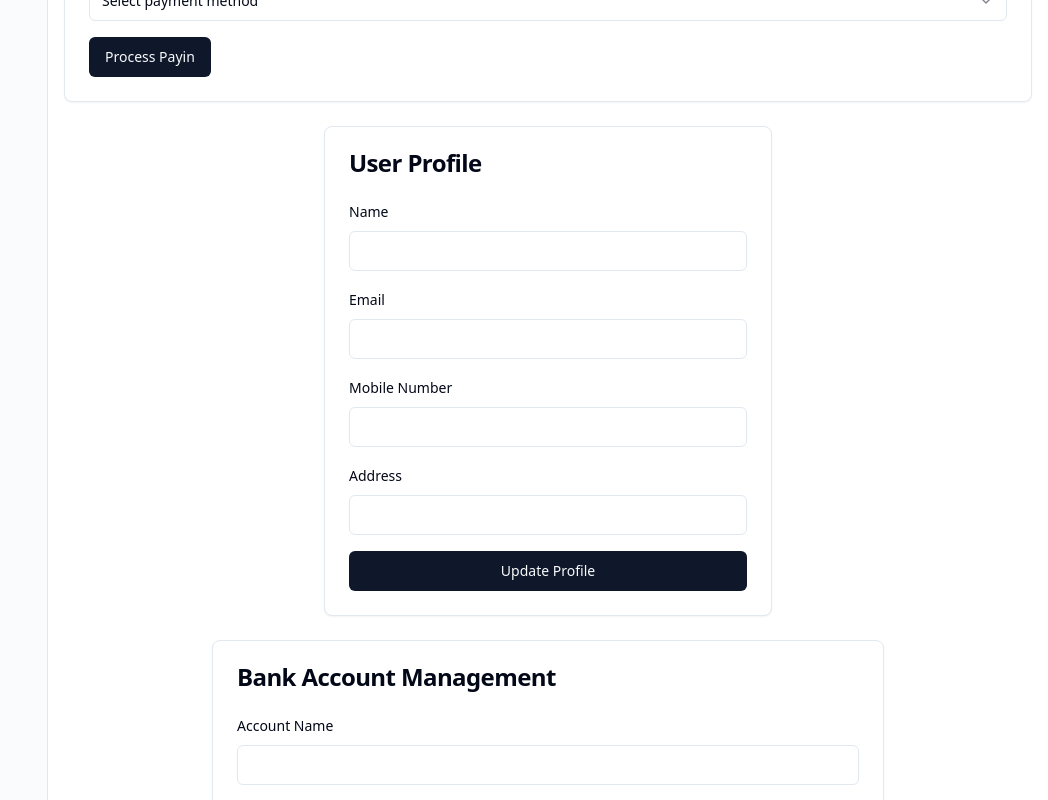
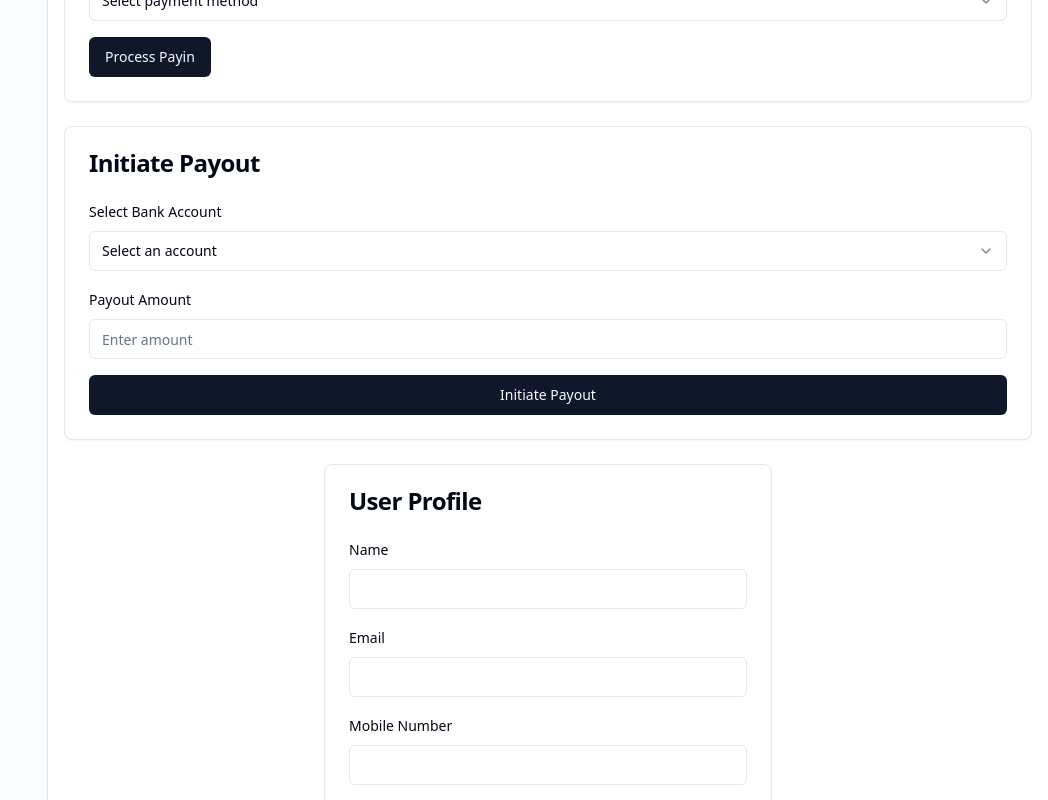
Before and after one commit to GPT-Engineer-App/nexuspay-ewallet, a React (Vite) app: page / in a window 1280 px wide. Shown: the part 840-1640 px from the top of the page, without its empty margins (232-1280 px from the left). Built offline with nearby package versions, Linux system fonts and the light colour scheme.

Commit message:
Add PayoutComponent with bank account selection and amount input

```diff
--- /dev/null
+++ b/src/components/PayoutComponent.jsx
@@ -0,0 +1,77 @@
+import React, { useState } from 'react';
+import { Card, CardContent, CardHeader, CardTitle } from "@/components/ui/card";
+import { Button } from "@/components/ui/button";
+import { Input } from "@/components/ui/input";
+import { Label } from "@/components/ui/label";
+import { Select, SelectContent, SelectItem, SelectTrigger, SelectValue } from "@/components/ui/select";
+import { useToast } from "@/components/ui/use-toast";
+
+const PayoutComponent = () => {
+  const [selectedAccount, setSelectedAccount] = useState('');
+  const [amount, setAmount] = useState('');
+  const { toast } = useToast();
+
+  // Mock data for saved bank accounts
+  const savedAccounts = [
+    { id: '1', name: 'Main Savings Account' },
+    { id: '2', name: 'Secondary Checking Account' },
+  ];
+
+  const handleAccountChange = (value) => {
+    setSelectedAccount(value);
+  };
+
+  const handleAmountChange = (e) => {
+    setAmount(e.target.value);
+  };
+
+  const handleSubmit = (e) => {
+    e.preventDefault();
+    // TODO: Implement payout logic and API call
+    console.log('Payout submitted:', { selectedAccount, amount });
+    toast({
+      title: "Payout Initiated",
+      description: `Payout of $${amount} to account ${selectedAccount} has been initiated.`,
+    });
+  };
+
+  return (
+    <Card>
+      <CardHeader>
+        <CardTitle>Initiate Payout</CardTitle>
+      </CardHeader>
+      <CardContent>
+        <form onSubmit={handleSubmit} className="space-y-4">
+          <div className="space-y-2">
+            <Label htmlFor="account">Select Bank Account</Label>
+            <Select onValueChange={handleAccountChange} value={selectedAccount}>
+              <SelectTrigger id="account">
+                <SelectValue placeholder="Select an account" />
+              </SelectTrigger>
+              <SelectContent>
+                {savedAccounts.map((account) => (
+                  <SelectItem key={account.id} value={account.id}>
+                    {account.name}
+                  </SelectItem>
+                ))}
+              </SelectContent>
+            </Select>
+          </div>
+          <div className="space-y-2">
+            <Label htmlFor="amount">Payout Amount</Label>
+            <Input
+              id="amount"
+              type="number"
+              placeholder="Enter amount"
+              value={amount}
+              onChange={handleAmountChange}
+            />
+          </div>
+          <Button type="submit" className="w-full">Initiate Payout</Button>
+        </form>
+      </CardContent>
+    </Card>
+  );
+};
+
+export default PayoutComponent;
--- a/src/pages/Index.jsx
+++ b/src/pages/Index.jsx
@@ -4,6 +4,7 @@ import { ArrowUpRight, ArrowDownLeft, Plus, Send } from "lucide-react";
 import PaymentComponent from "@/components/PaymentComponent";
 import UserProfileComponent from "@/components/UserProfileComponent";
 import BankAccountManagement from "@/components/BankAccountManagement";
+import PayoutComponent from "@/components/PayoutComponent";
 
 const Index = () => {
   return (
@@ -68,6 +69,8 @@ const Index = () => {
 
       <PaymentComponent />
 
+      <PayoutComponent />
+
       <UserProfileComponent />
 
       <BankAccountManagement />
```
